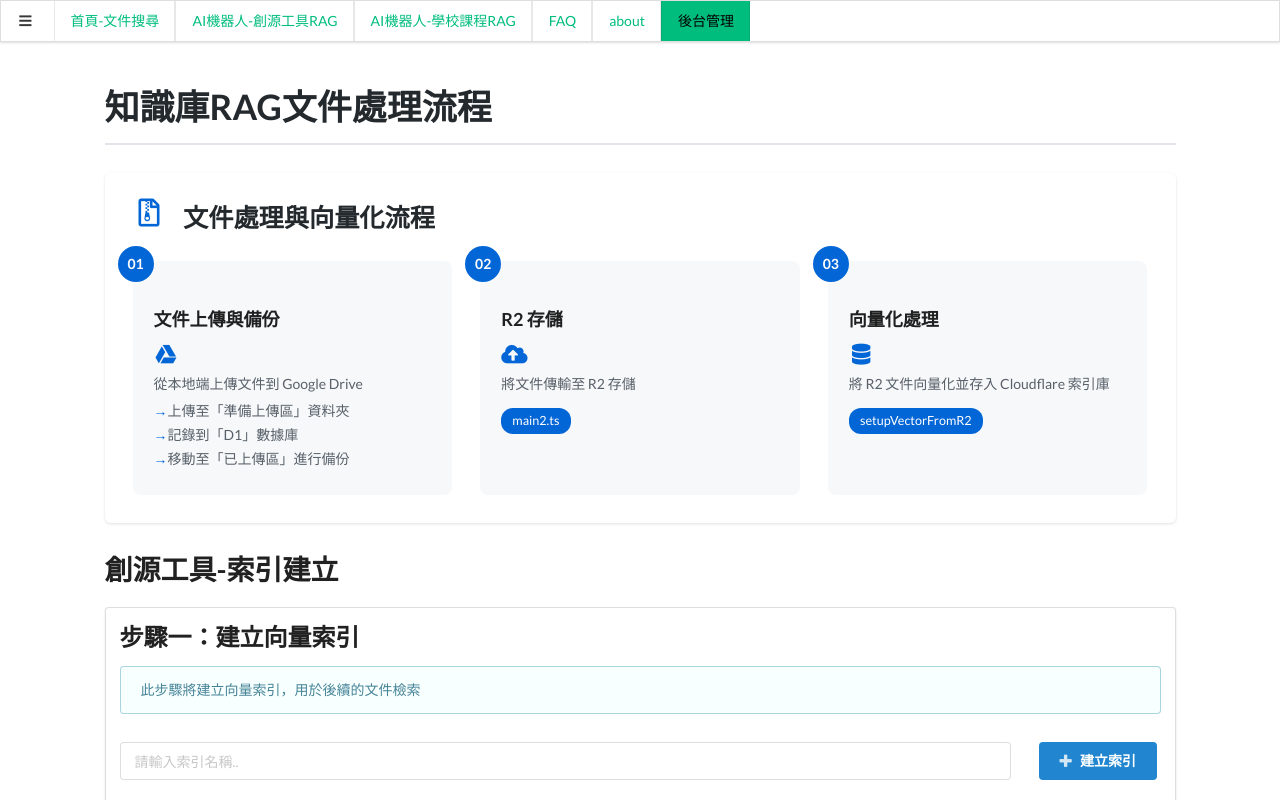
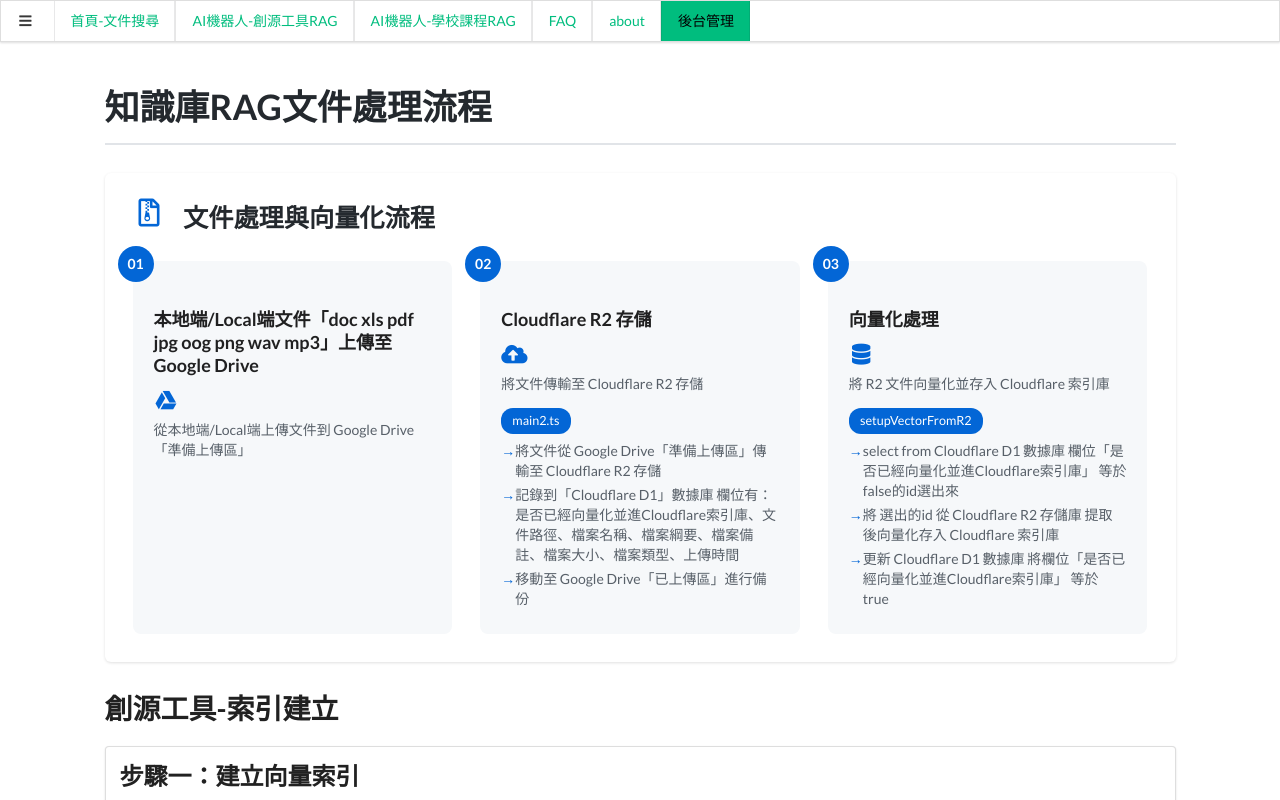
Before and after one commit to unischool/knowledge-base-frontend, a Vue app: page /adminpanel in a window 1280 px wide. Shown: the top 800 px of the page. Built offline with nearby package versions, Linux system fonts and the light colour scheme; no server answers; what semantic-ui-vue would draw is missing.

Commit message:
build 20241207-2 知識庫RAG文件後台處理流程介面

```diff
--- a/src/views/AdminPanelView.vue
+++ b/src/views/AdminPanelView.vue
@@ -10,22 +10,23 @@
       .workflow-steps
         .step-card
           .step-number 01
-          h3 文件上傳與備份
+          h3 本地端/Local端文件「doc xls pdf jpg oog png wav mp3」上傳至 Google Drive
           .step-content
             i.google.drive.icon
-            p 從本地端上傳文件到 Google Drive
-            ul.step-details
-              li 上傳至「準備上傳區」資料夾
-              li 記錄到「D1」數據庫
-              li 移動至「已上傳區」進行備份
+            p 從本地端/Local端上傳文件到 Google Drive「準備上傳區」
+
 
         .step-card
           .step-number 02
-          h3 R2 存儲
+          h3 Cloudflare R2 存儲
           .step-content
             i.cloud.upload.icon
-            p 將文件傳輸至 R2 存儲
+            p 將文件傳輸至 Cloudflare R2 存儲
             .tech-tag main2.ts
+            ul.step-details
+              li 將文件從 Google Drive「準備上傳區」傳輸至 Cloudflare R2 存儲
+              li 記錄到「Cloudflare D1」數據庫 欄位有：是否已經向量化並進Cloudflare索引庫、文件路徑、檔案名稱、檔案綱要、檔案備註、檔案大小、檔案類型、上傳時間
+              li 移動至 Google Drive「已上傳區」進行備份
 
         .step-card
           .step-number 03
@@ -34,6 +35,11 @@
             i.database.icon
             p 將 R2 文件向量化並存入 Cloudflare 索引庫
             .tech-tag setupVectorFromR2
+            ul.step-details
+              li select from Cloudflare D1 數據庫 欄位「是否已經向量化並進Cloudflare索引庫」 等於 false的id選出來
+              li 將 選出的id 從 Cloudflare R2 存儲庫 提取後向量化存入 Cloudflare 索引庫
+              li 更新 Cloudflare D1 數據庫 將欄位「是否已經向量化並進Cloudflare索引庫」 等於 true
+
     h1.ui.header 創源工具-索引建立
     .ui.segment
       h2 步驟一：建立向量索引
```
Also changed, not shown: 10 other files (tests, documents, lock files or other folders).
